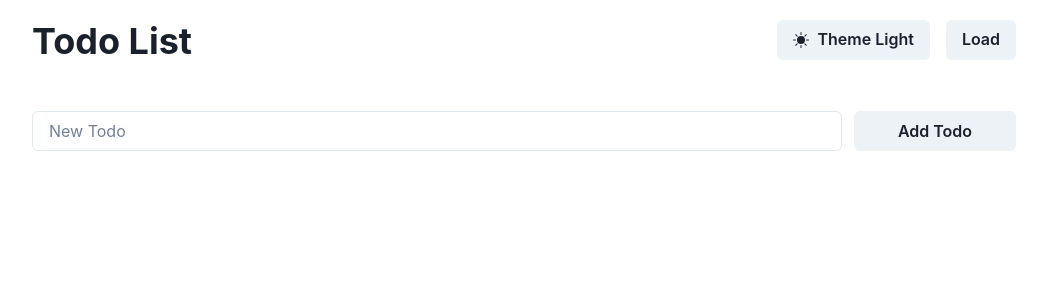
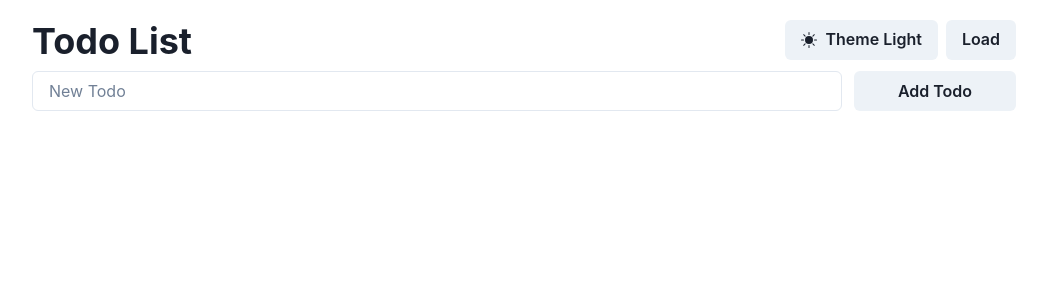
Before and after one commit to NanoB0tt/Todos, a React (Vite) app: page / in a window 1280 px wide. Shown: the top 300 px of the page, without its empty margins (116-1163 px from the left). Built offline with nearby package versions, Linux system fonts and the light colour scheme.

Commit message:
resposive topBar

```diff
--- a/src/components/TopBar/TopBar.tsx
+++ b/src/components/TopBar/TopBar.tsx
@@ -1,15 +1,15 @@
-import { Flex, Heading } from "@chakra-ui/react";
+import { Box, Heading } from "@chakra-ui/react";
 import LoadTodo from "../LoadTodo/LoadTodo";
 import ThemeSwitcher from "../ThemeSwitcher/ThemeSwitcher";
 
 const TopBar = () => {
 
   return (
-    <Flex justifyContent="flex-end" gap="4" mb="10">
+    <Box display={{ base: 'grid', sm: 'flex' }} gap="0.5rem">
       <Heading marginRight="auto">Todo List</Heading>
       <ThemeSwitcher />
       <LoadTodo />
-    </Flex>
+    </Box>
   )
 
 }
```
